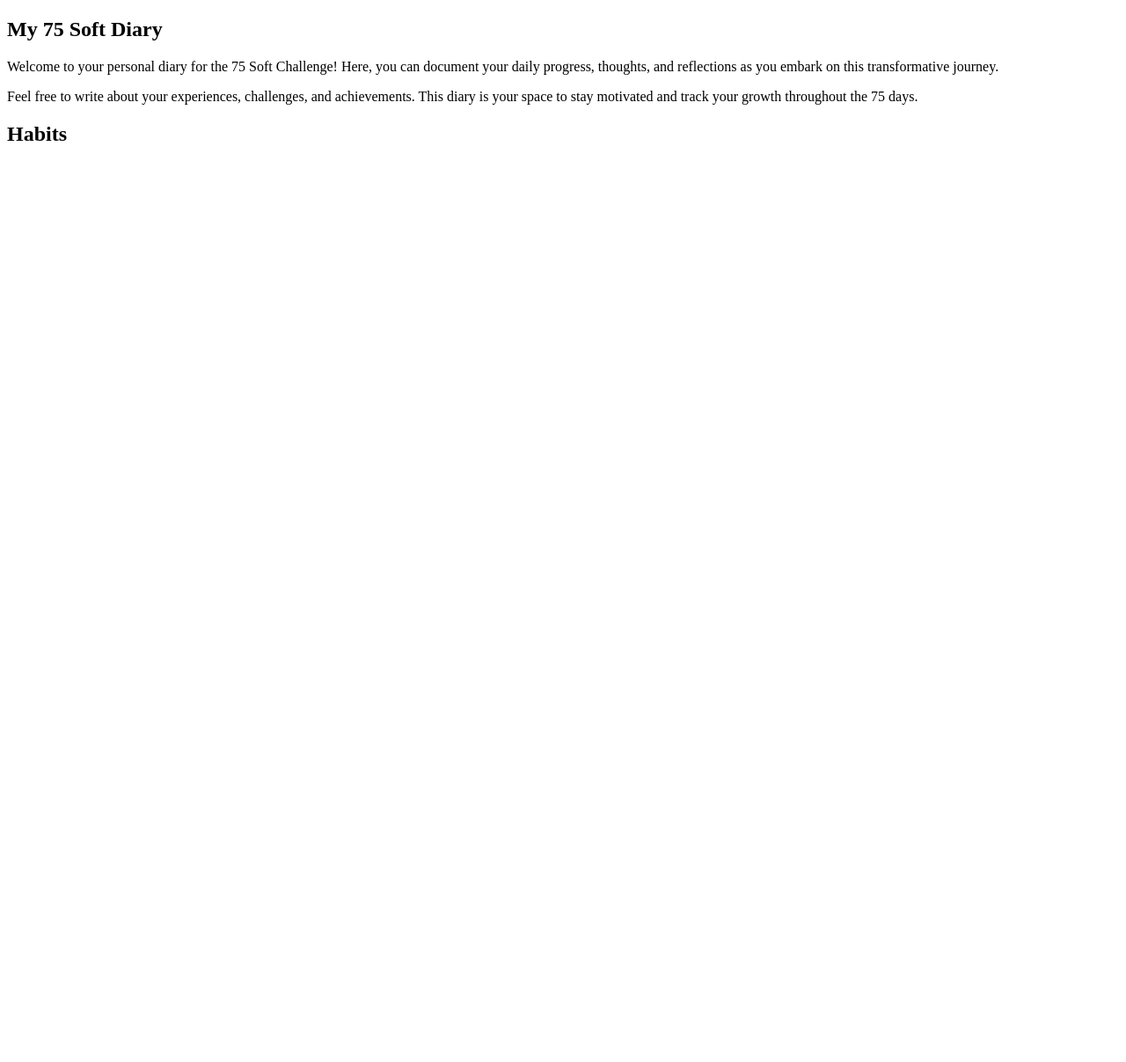
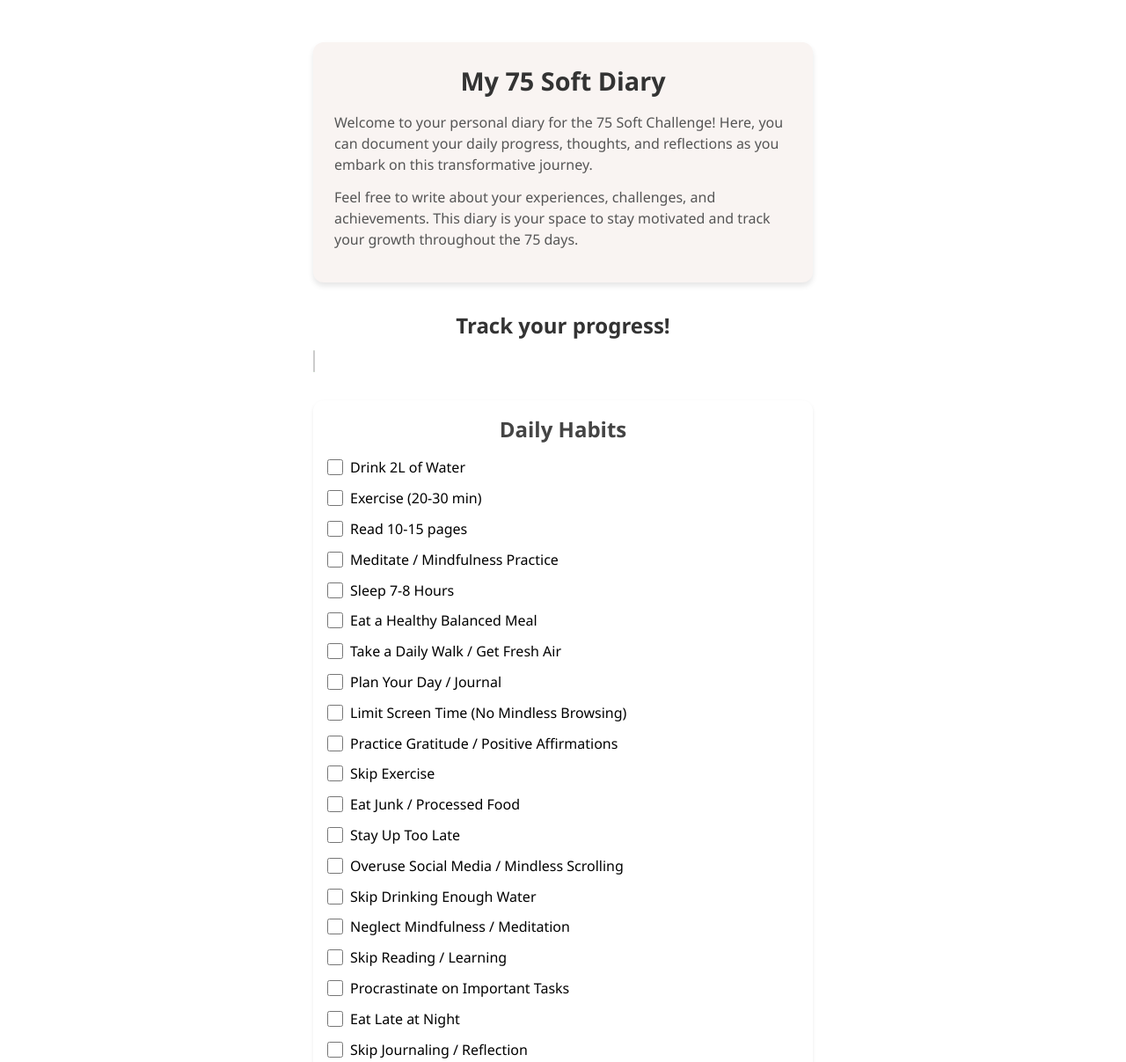
Before and after one commit to chelsigorridon/My-75-Soft-Diary---App-, a plain HTML site: page index.html in a window 1280 px wide. Shown: the top 1207 px of the page at 88% size. Before the commit the page ends 800 px from the top, so only its background shows below. Drawn offline with Linux system fonts and the light colour scheme.

Commit message:
final commit for day 1

```diff
--- a/index.html
+++ b/index.html
@@ -4,6 +4,8 @@
     <meta charset="UTF-8">
     <meta name="viewport" content="width=device-width, initial-scale=1.0">
     <title>My 75 Soft Diary</title>
+    <link rel="stylesheet" href="styles.css">
+     <script type="module" src="src/script.js"></script>
 </head>
 <body>
     <main class="Main-body">
@@ -16,14 +18,21 @@
             </div>
         </section>
 
+        <div class="progress-container">
+            <h2>Track your progress!</h2>
+            <div class="progress-bar" id="progress-bar"></div>
+        </div>
+
         <section class="checklist">
-            <h2> Habits</h2>
-            <ul id="habitlist"></ul>
+            <h2>Daily Habits</h2>
+            <ul id="habit-list"></ul>
+            <label>
+             <input type="text" placeholder="Notes..."/>
+             </label>
         </section>
 
 
 
     </main>
- <script src="src/script.js"></script>
 </body>
 </html>
--- a/src/script.js
+++ b/src/script.js
@@ -1,6 +1,8 @@
 import { renderHabits } from "./utilities/habitchecklist.js";
+import { updateProgressBar } from "./utilities/progressbar.js";
 
 document.addEventListener("DOMContentLoaded", () => {
     renderHabits();
+    updateProgressBar();
 }
 );
--- a/src/utilities/habitchecklist.js
+++ b/src/utilities/habitchecklist.js
@@ -1,4 +1,5 @@
 import { habits } from "../data.js";
+import { updateProgressBar } from "./progressbar.js";
 
 const habitlist = document.getElementById("habit-list");
 
@@ -12,7 +13,22 @@ export function renderHabits() {
     <input type="checkbox" ${habit.completed ? "checked" :"" } data-id="${habit.id}"/>
     ${habit.name}
     </label>
+
     `;
+    const checkbox = list.querySelector('input');
+
+    checkbox.addEventListener('change', () => {
+    // Find the habit by its id
+    const habitId = parseInt(checkbox.dataset.id);
+    const habit = habits.find(h => h.id === habitId);
+
+    // Update its completed state
+    habit.completed = checkbox.checked;
+
+    // Update the progress bar immediately
+    updateProgressBar();
+    });
+
     habitlist.appendChild(list);
     });
-}
+   }
--- a/src/utilities/progressbar.js
+++ b/src/utilities/progressbar.js
@@ -21,5 +21,14 @@ export function updateProgressBar() {
 
     // Update the progress bar width
     progressBar.style.width = `${progressPercent}%`;
+
+     if (progressPercent < 30) {
+      progressBar.style.backgroundColor = "#f44336"; // red
+      } else if (progressPercent < 50) {
+     progressBar.style.backgroundColor = "#ff9800"; // orange
+      } else {
+    progressBar.style.backgroundColor = "#4caf50"; // green
+  }
+
 }
 })}
--- a/styles.css
+++ b/styles.css
@@ -0,0 +1,106 @@
+/* ===== Reset some defaults ===== */
+* {
+    margin: 0;
+    padding: 0;
+    box-sizing: border-box;
+    font-family: 'Segoe UI', Tahoma, Geneva, Verdana, sans-serif;
+}
+
+/* ===== Main container ===== */
+.Main-body {
+    max-width: 600px; /* Starting mobile mode first */
+    margin: 2rem auto;
+    padding: 1rem;
+}
+
+/* ===== Diary Section ===== */
+.Diary-section {
+    background-color: #f9f4f2;
+    padding: 1.5rem;
+    border-radius: 12px;
+    margin-bottom: 2rem;
+    box-shadow: 0 4px 6px rgba(0,0,0,0.1);
+}
+
+.Diary-title {
+    font-size: 1.8rem;
+    margin-bottom: 1rem;
+    text-align: center;
+    color: #333;
+}
+
+.Diary-welcome p {
+    margin-bottom: 0.8rem;
+    line-height: 1.5;
+    color: #555;
+}
+
+/* ===== Checklist Section ===== */
+.checklist {
+    background-color: #ffffff;
+    padding: 1rem;
+    border-radius: 12px;
+    margin-bottom: 2rem;
+    box-shadow: 0 2px 4px rgba(0,0,0,0.08);
+}
+
+.checklist h2 {
+    margin-bottom: 1rem;
+    color: #444;
+    text-align: center;
+}
+
+.checklist ul {
+    list-style: none;
+    padding-left: 0;
+    margin-bottom: 1rem;
+}
+
+.checklist li {
+    margin-bottom: 0.8rem;
+    font-size: 1rem;
+    display: flex;
+    align-items: center;
+}
+
+.checklist li label {
+    display: flex;
+    align-items: center;
+    gap: 0.5rem;
+}
+
+.checklist input[type="checkbox"] {
+    width: 18px;
+    height: 18px;
+    cursor: pointer;
+}
+
+/* Notes input */
+.checklist input[type="text"] {
+    width: 100%;
+    padding: 0.6rem;
+    border-radius: 8px;
+    border: 1px solid #ccc;
+    font-size: 0.95rem;
+    margin-top: 0.5rem;
+}
+
+/* ===== Progress Bar ===== */
+.progress-container {
+    margin-bottom: 2rem;
+    text-align: center;
+}
+
+.progress-container h2 {
+    margin-bottom: 0.8rem;
+    color: #333;
+}
+
+.progress-bar {
+    width: 0%; /* starts empty */
+    height: 25px;
+    background-color: #4caf50;
+    border-radius: 12px;
+    transition: width 0.3s ease-in-out;
+    border: solid 1px #ccc;
+}
```
Also changed, not shown: src/utillities/habitchecklist.js (deleted, +0 -8 lines), src/utils.js/habitchecklist.js (deleted), 1 other file.
